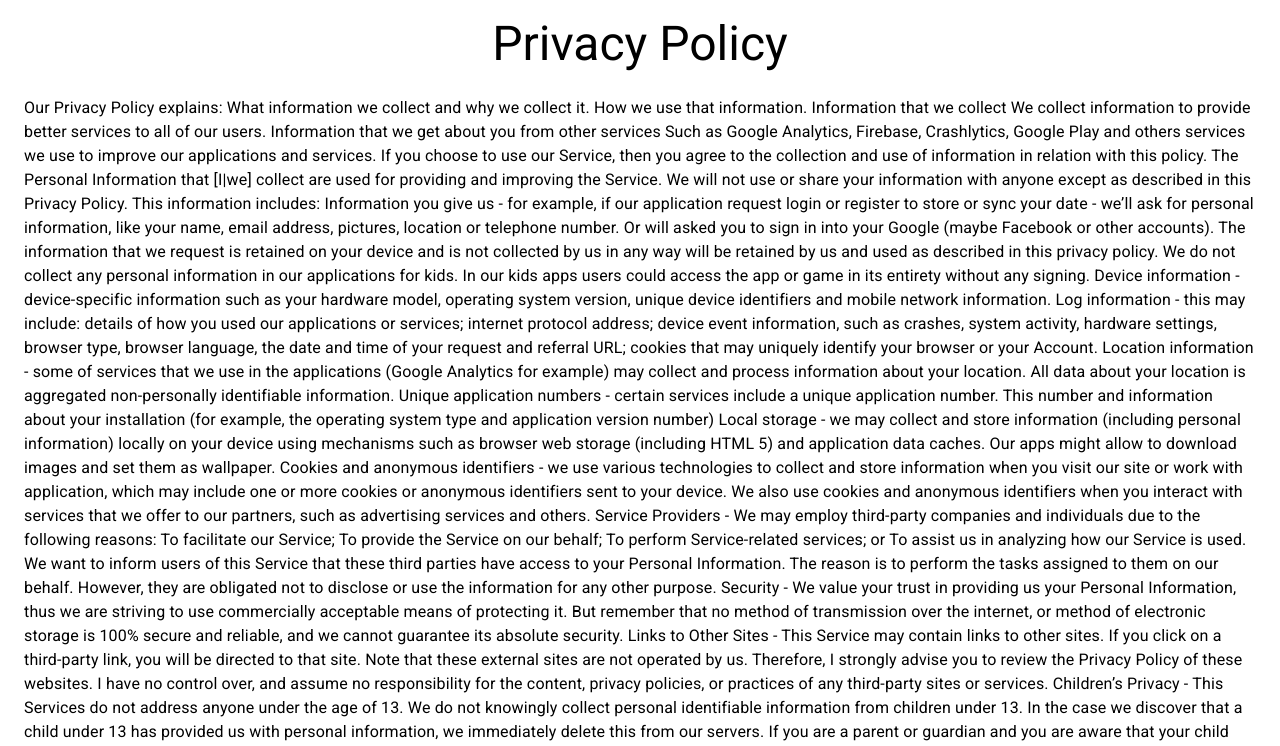
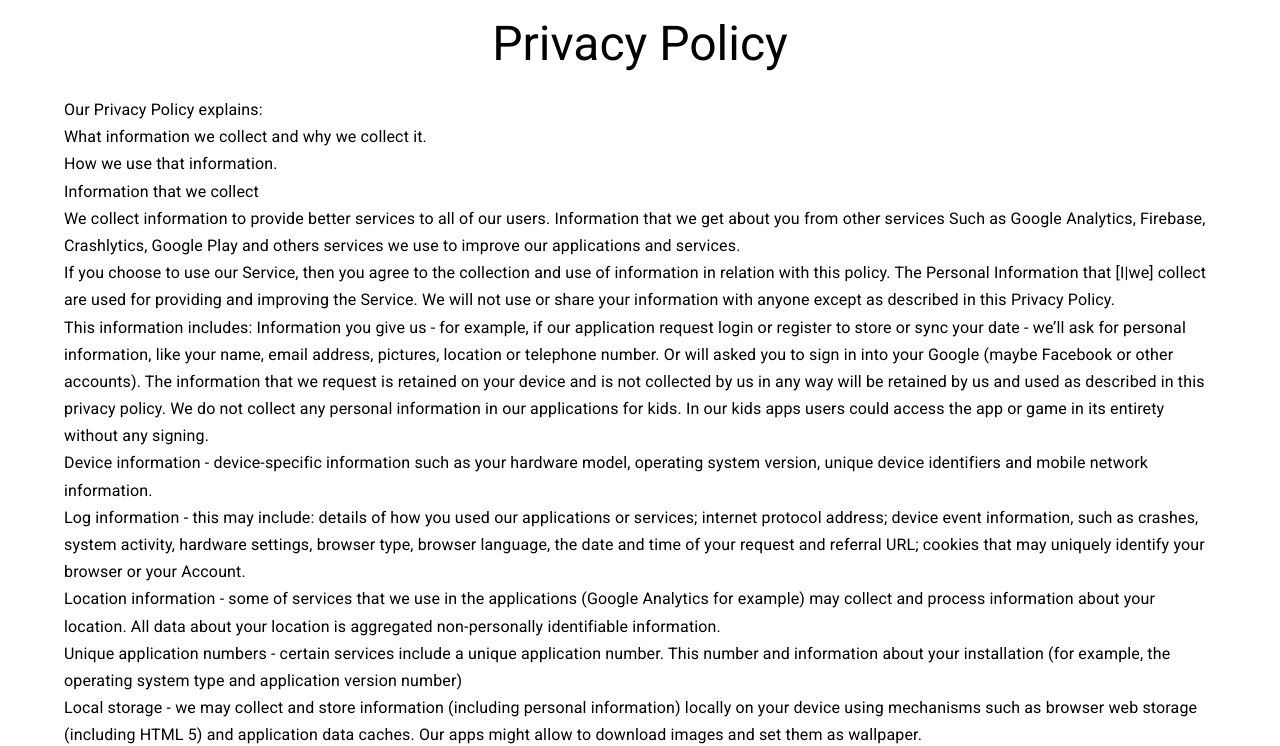
Before and after one commit to akib001/farm-automation, a React (Create React App) app: page /privacy-policy in a window 1280 px wide. Shown: the top 746 px of the page. Built offline with nearby package versions, Linux system fonts and the light colour scheme.

Commit message:
PrivacyPolicyPage.js line break added

```diff
--- a/src/Pages/PrivacyPolicyPage.js
+++ b/src/Pages/PrivacyPolicyPage.js
@@ -4,45 +4,44 @@ import Typography from "@mui/material/Typography";
 
 const PrivacyPolicyPage = () => {
     return (
-        <Container maxWidth={'xl'}>
+        <Container maxWidth={'lg'}>
             <Typography variant={'h3'} my={3} textAlign={'center'}>Privacy Policy</Typography>
-            <Typography variant={'body1'}>
-                Our Privacy Policy explains:
-                What information we collect and why we collect it.
-                How we use that information.
-                Information that we collect
+            <Typography variant={'body1'} component={'p'} sx={{lineHeight: '1.7 !important'}}>
+                Our Privacy Policy explains: <br style={{ marginBottom: '1rem'}} />
+                What information we collect and why we collect it. <br style={{ marginBottom: '1rem'}} />
+                How we use that information. <br style={{ marginBottom: '1rem'}} />
+                Information that we collect <br style={{ marginBottom: '1rem'}} />
+                We collect information to provide better services to all of our users. Information that we get about you from other services Such as Google Analytics, Firebase, Crashlytics, Google Play and others services we use to improve our applications and services. <br style={{ marginBottom: '1rem'}} />
 
-                We collect information to provide better services to all of our users. Information that we get about you from other services Such as Google Analytics, Firebase, Crashlytics, Google Play and others services we use to improve our applications and services.
+                If you choose to use our Service, then you agree to the collection and use of information in relation with this policy. The Personal Information that [I|we] collect are used for providing and improving the Service. We will not use or share your information with anyone except as described in this Privacy Policy. <br style={{ marginBottom: '1rem'}} />
 
-                If you choose to use our Service, then you agree to the collection and use of information in relation with this policy. The Personal Information that [I|we] collect are used for providing and improving the Service. We will not use or share your information with anyone except as described in this Privacy Policy.
+                This information includes: Information you give us - for example, if our application request login or register to store or sync your date - we’ll ask for personal information, like your name, email address, pictures, location or telephone number. Or will asked you to sign in into your Google (maybe Facebook or other accounts). The information that we request is retained on your device and is not collected by us in any way will be retained by us and used as described in this privacy policy. We do not collect any personal information in our applications for kids. In our kids apps users could access the app or game in its entirety without any signing. <br style={{ marginBottom: '1rem'}} />
 
-                This information includes: Information you give us - for example, if our application request login or register to store or sync your date - we’ll ask for personal information, like your name, email address, pictures, location or telephone number. Or will asked you to sign in into your Google (maybe Facebook or other accounts). The information that we request is retained on your device and is not collected by us in any way will be retained by us and used as described in this privacy policy. We do not collect any personal information in our applications for kids. In our kids apps users could access the app or game in its entirety without any signing.
+                Device information - device-specific information such as your hardware model, operating system version, unique device identifiers and mobile network information. <br style={{ marginBottom: '1rem'}} />
 
-                Device information - device-specific information such as your hardware model, operating system version, unique device identifiers and mobile network information.
+                Log information - this may include: details of how you used our applications or services; internet protocol address; device event information, such as crashes, system activity, hardware settings, browser type, browser language, the date and time of your request and referral URL; cookies that may uniquely identify your browser or your Account. <br style={{ marginBottom: '1rem'}} />
 
-                Log information - this may include: details of how you used our applications or services; internet protocol address; device event information, such as crashes, system activity, hardware settings, browser type, browser language, the date and time of your request and referral URL; cookies that may uniquely identify your browser or your Account.
+                Location information - some of services that we use in the applications (Google Analytics for example) may collect and process information about your location. All data about your location is aggregated non-personally identifiable information. <br style={{ marginBottom: '1rem'}} />
 
-                Location information - some of services that we use in the applications (Google Analytics for example) may collect and process information about your location. All data about your location is aggregated non-personally identifiable information.
+                Unique application numbers - certain services include a unique application number. This number and information about your installation (for example, the operating system type and application version number) <br style={{ marginBottom: '1rem'}} />
 
-                Unique application numbers - certain services include a unique application number. This number and information about your installation (for example, the operating system type and application version number)
+                Local storage - we may collect and store information (including personal information) locally on your device using mechanisms such as browser web storage (including HTML 5) and application data caches. Our apps might allow to download images and set them as wallpaper. <br style={{ marginBottom: '1rem'}} />
+                Cookies and anonymous identifiers - we use various technologies to collect and store information when you visit our site or work with application, which may include one or more cookies or anonymous identifiers sent to your device. We also use cookies and anonymous identifiers when you interact with services that we offer to our partners, such as advertising services and others. <br style={{ marginBottom: '1rem'}} />
 
-                Local storage - we may collect and store information (including personal information) locally on your device using mechanisms such as browser web storage (including HTML 5) and application data caches. Our apps might allow to download images and set them as wallpaper.
-                Cookies and anonymous identifiers - we use various technologies to collect and store information when you visit our site or work with application, which may include one or more cookies or anonymous identifiers sent to your device. We also use cookies and anonymous identifiers when you interact with services that we offer to our partners, such as advertising services and others.
+                Service Providers - We may employ third-party companies and individuals due to the following reasons: <br style={{ marginBottom: '1rem'}} />
+                To facilitate our Service; <br style={{ marginBottom: '1rem'}} />
+                To provide the Service on our behalf; <br style={{ marginBottom: '1rem'}} />
+                To perform Service-related services; or <br style={{ marginBottom: '1rem'}} />
+                To assist us in analyzing how our Service is used. <br style={{ marginBottom: '1rem'}} />
+                We want to inform users of this Service that these third parties have access to your Personal Information. The reason is to perform the tasks assigned to them on our behalf. However, they are obligated not to disclose or use the information for any other purpose. <br style={{ marginBottom: '1rem'}} />
 
-                Service Providers - We may employ third-party companies and individuals due to the following reasons:
-                To facilitate our Service;
-                To provide the Service on our behalf;
-                To perform Service-related services; or
-                To assist us in analyzing how our Service is used.
-                We want to inform users of this Service that these third parties have access to your Personal Information. The reason is to perform the tasks assigned to them on our behalf. However, they are obligated not to disclose or use the information for any other purpose.
+                Security - We value your trust in providing us your Personal Information, thus we are striving to use commercially acceptable means of protecting it. But remember that no method of transmission over the internet, or method of electronic storage is 100% secure and reliable, and we cannot guarantee its absolute security. <br style={{ marginBottom: '1rem'}} />
 
-                Security - We value your trust in providing us your Personal Information, thus we are striving to use commercially acceptable means of protecting it. But remember that no method of transmission over the internet, or method of electronic storage is 100% secure and reliable, and we cannot guarantee its absolute security.
+                Links to Other Sites - This Service may contain links to other sites. If you click on a third-party link, you will be directed to that site. Note that these external sites are not operated by us. Therefore, I strongly advise you to review the Privacy Policy of these websites. I have no control over, and assume no responsibility for the content, privacy policies, or practices of any third-party sites or services. <br style={{ marginBottom: '1rem'}} />
 
-                Links to Other Sites - This Service may contain links to other sites. If you click on a third-party link, you will be directed to that site. Note that these external sites are not operated by us. Therefore, I strongly advise you to review the Privacy Policy of these websites. I have no control over, and assume no responsibility for the content, privacy policies, or practices of any third-party sites or services.
+                Children’s Privacy - This Services do not address anyone under the age of 13. We do not knowingly collect personal identifiable information from children under 13. In the case we discover that a child under 13 has provided us with personal information, we immediately delete this from our servers. If you are a parent or guardian and you are aware that your child has provided us with personal information, please contact us so that we will be able to do necessary actions. <br style={{ marginBottom: '1rem'}} />
 
-                Children’s Privacy - This Services do not address anyone under the age of 13. We do not knowingly collect personal identifiable information from children under 13. In the case we discover that a child under 13 has provided us with personal information, we immediately delete this from our servers. If you are a parent or guardian and you are aware that your child has provided us with personal information, please contact us so that we will be able to do necessary actions.
-
-                Changes to This Privacy Policy - We may update our Privacy Policy from time to time. Thus, you are advised to review this page periodically for any changes. We will notify you of any changes by posting the new Privacy Policy on this page. These changes are effective immediately, after they are posted on this page.
+                Changes to This Privacy Policy - We may update our Privacy Policy from time to time. Thus, you are advised to review this page periodically for any changes. We will notify you of any changes by posting the new Privacy Policy on this page. These changes are effective immediately, after they are posted on this page. <br style={{ marginBottom: '1rem'}} />
 
                 Contact Us - If you have any questions or suggestions about our Privacy Policy, do not hesitate to contact us.
             </Typography>
```
